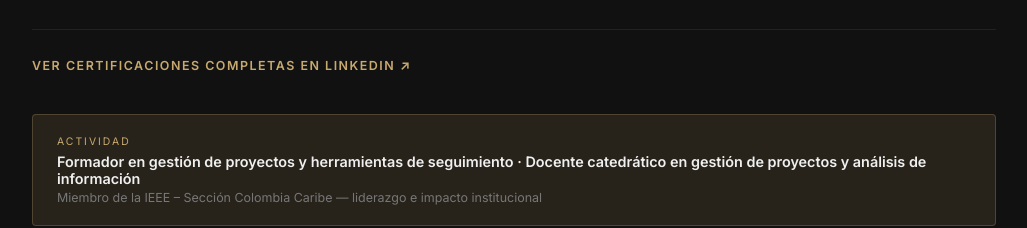
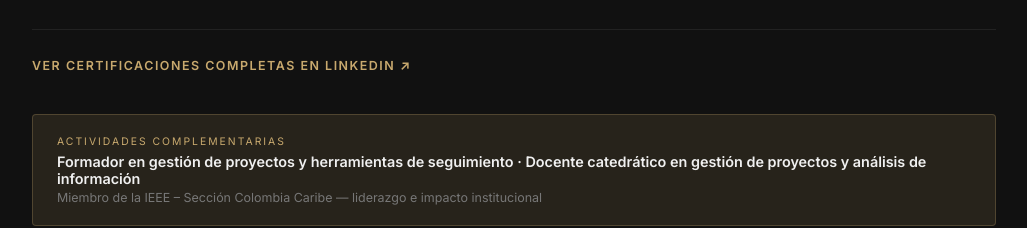
Before and after one commit to Tibaduiza1/antonio-leon-cv, a plain HTML site: page index.html in a window 1280 px wide. Shown: the part 4764-4992 px from the top of the page, without its empty margins (126-1153 px from the left). Drawn offline with nearby package versions, Linux system fonts and the light colour scheme.

Commit message:
Rename activity label to Actividades Complementarias
Co-Authored-By: Claude Sonnet 4.6 <noreply@anthropic.com>

```diff
--- a/index.html
+++ b/index.html
@@ -1272,7 +1272,7 @@
     <!-- Reconocimiento adicional -->
     <div style="margin-top: 2.5rem; padding: 1.25rem 1.5rem; border: 1px solid var(--gold-border); border-radius: 4px; background: var(--gold-dim); display: flex; justify-content: space-between; align-items: center;">
       <div>
-        <div style="font-size: 0.65rem; letter-spacing: 2px; text-transform: uppercase; color: var(--gold); margin-bottom: 0.3rem;">Actividad</div>
+        <div style="font-size: 0.65rem; letter-spacing: 2px; text-transform: uppercase; color: var(--gold); margin-bottom: 0.3rem;">Actividades Complementarias</div>
         <div style="font-size: 0.9rem; font-weight: 600; color: var(--text);">Formador en gestión de proyectos y herramientas de seguimiento · Docente catedrático en gestión de proyectos y análisis de información</div>
         <div style="font-size: 0.78rem; color: var(--muted); margin-top: 0.2rem;">Miembro de la IEEE – Sección Colombia Caribe — liderazgo e impacto institucional</div>
       </div>
```
